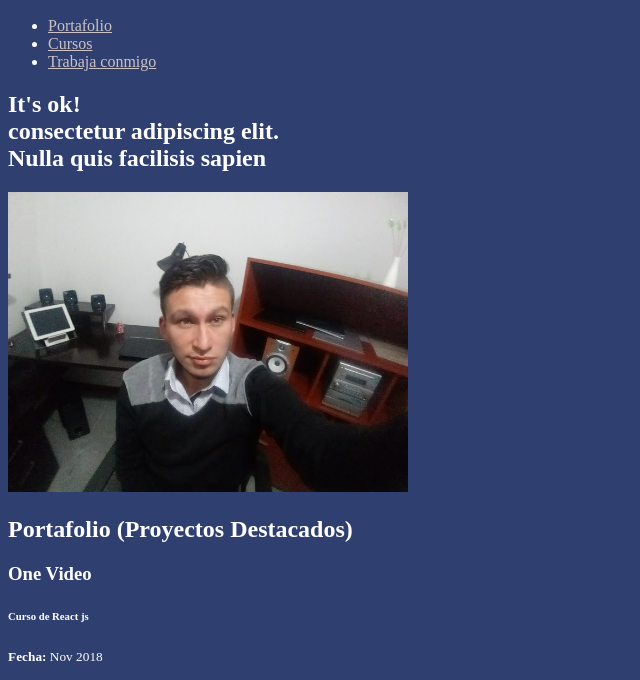
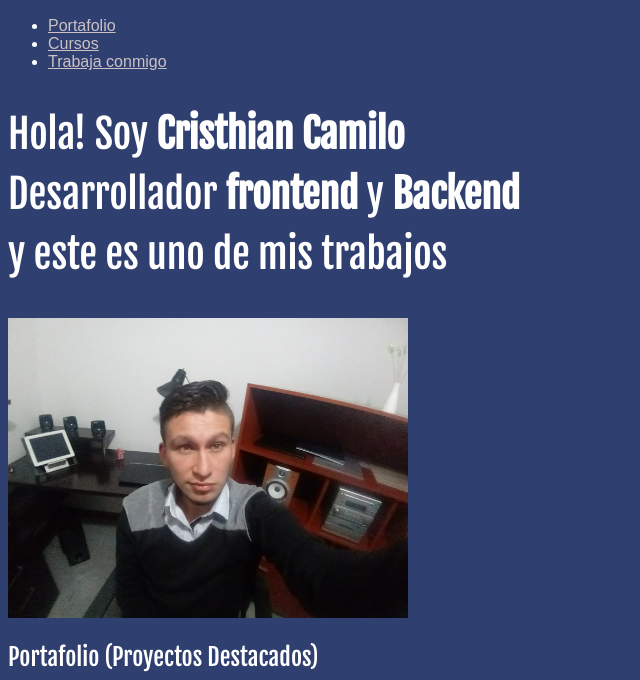
Before and after one commit to iamcamiloperez/portafolio-web, a plain HTML site: page index.html in a window 1280 px wide. Shown: the part 80-760 px from the top of the page, without its empty margins (0-640 px from the left). Drawn offline with Linux system fonts and the light colour scheme.

Commit message:
Agregando fuentes y estilos de titulo

```diff
--- a/css/estilos.css
+++ b/css/estilos.css
@@ -1,17 +1,23 @@
-/* Relas */
-/* selectores */
-/* declaraciones */
-/* propiedades */
-/* valores */
-
 body{
+  font-family: 'Sourse Sans Pro',Arial, Helvetica, sans-serif;
   background: rgb(47, 63, 111);
   color: white;
+}
+
+h1,h2,h3,h4,h5,h6{
+  font-family: 'Fjalla One','Times New Roman',Times, sans-serif;
+  font-weight: normal;
+  /* font-style: italic; */
+}
+
+h1{
+  font-size: 40px;
+  line-height: 1.5em;
+  letter-spacing: -.2px;
+  /* text-transform: uppercase; */
+  /* text-decoration: dashed; */
 }
 
 .link{
   color: #ccc2c5;
 }
-#ff0000;
-#00FF00;
-#0000FF;
--- a/index.html
+++ b/index.html
@@ -4,6 +4,7 @@
     <meta charset="utf-8">
     <title>onecristhian</title>
     <link rel="icon" type="image/png" href="./images/logo_cris.png">
+    <link href="https://fonts.googleapis.com/css?family=Fjalla+One|Source+Sans+Pro:700" rel="stylesheet">
     <link rel="stylesheet" href="./css/estilos.css">
   </head>
   <body>
@@ -29,9 +30,9 @@
     </header>
 
     <section class="hero">
-      <h1>It's ok!
-        <br>consectetur <strong>adipiscing</strong> elit.
-        <br>Nulla quis facilisis sapien
+      <h1>Hola! Soy <strong>Cristhian Camilo</strong>
+        <br>Desarrollador <strong>frontend</strong> y <strong>Backend</strong>
+        <br>y este es uno de mis trabajos
       </h1>
       <img src="images/hero.jpg" alt="hero" height="300"/>
     </section>
```
